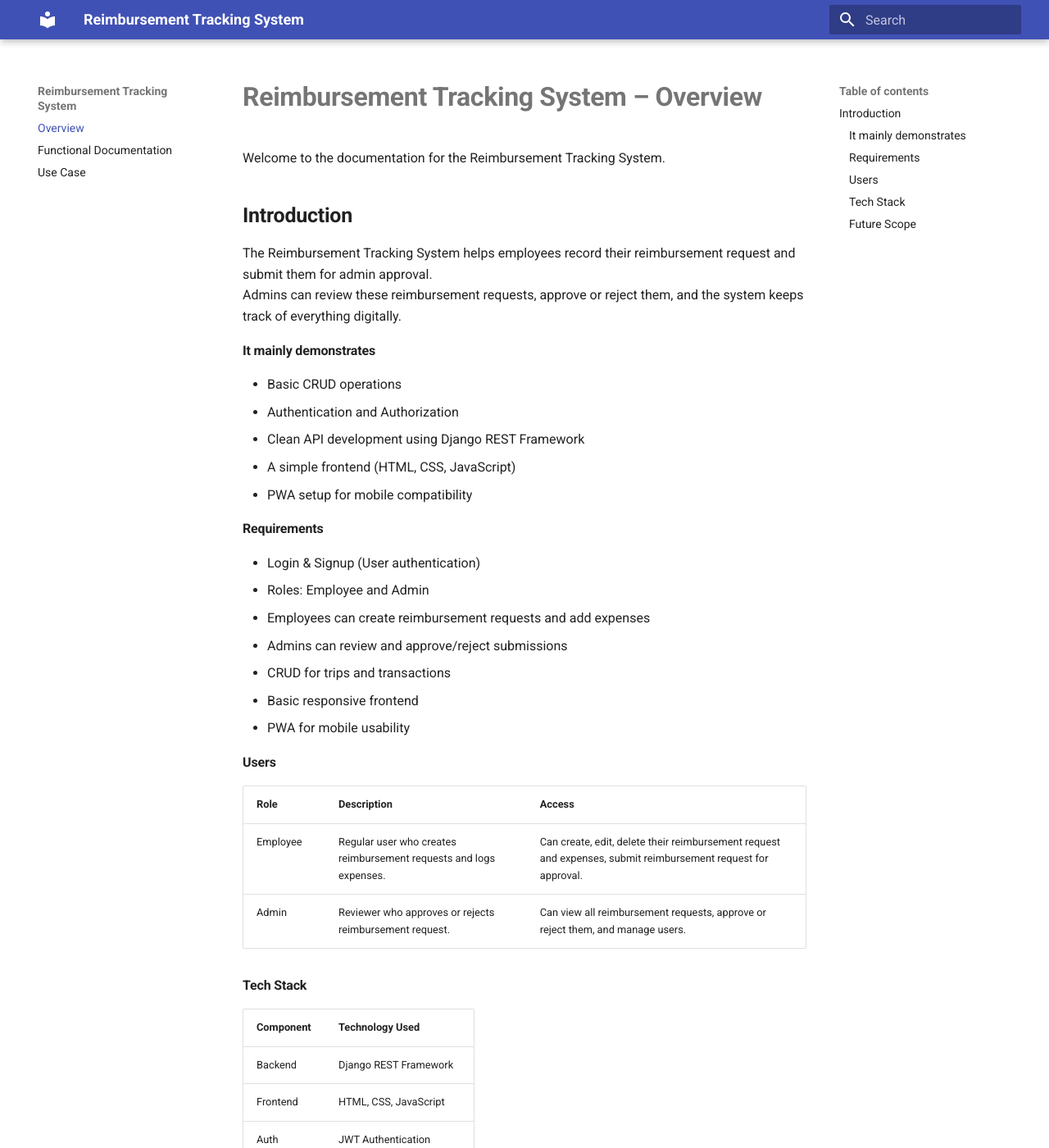
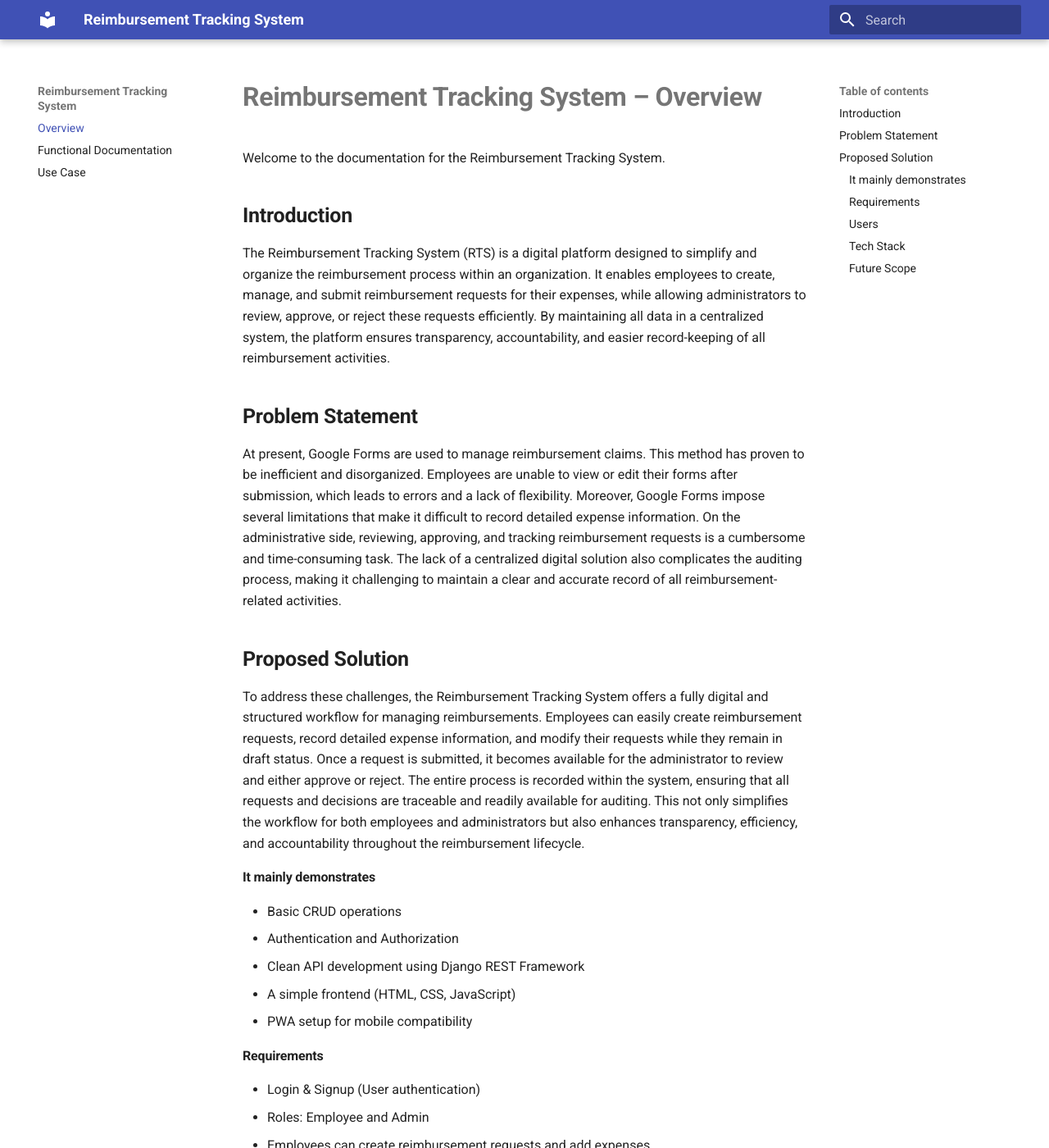
Before and after one commit to tanmayrathi-gkmit/reimbursement-tracking-system-doc, an MkDocs documentation site: the page built from docs/index.md, in a window 1280 px wide and 1400 px high. Shown: the whole window at 82% size. Built offline with MkDocs 1.6.1 and Material for MkDocs 9.7.7, drawn with Linux system fonts in a browser that asks for light colours; some of the changed text lies outside the part shown.

Commit message:
initial commit

```diff
--- a/docs/index.md
+++ b/docs/index.md
@@ -1,8 +1,13 @@
 # **Reimbursement Tracking System – Overview**
 Welcome to the documentation for the Reimbursement Tracking System.
 ## **Introduction**
-The Reimbursement Tracking System helps employees record their reimbursement request and submit them for admin approval.
-Admins can review these reimbursement requests, approve or reject them, and the system keeps track of everything digitally.
+The Reimbursement Tracking System (RTS) is a digital platform designed to simplify and organize the reimbursement process within an organization. It enables employees to create, manage, and submit reimbursement requests for their expenses, while allowing administrators to review, approve, or reject these requests efficiently. By maintaining all data in a centralized system, the platform ensures transparency, accountability, and easier record-keeping of all reimbursement activities.
+
+## **Problem Statement**
+At present, Google Forms are used to manage reimbursement claims. This method has proven to be inefficient and disorganized. Employees are unable to view or edit their forms after submission, which leads to errors and a lack of flexibility. Moreover, Google Forms impose several limitations that make it difficult to record detailed expense information. On the administrative side, reviewing, approving, and tracking reimbursement requests is a cumbersome and time-consuming task. The lack of a centralized digital solution also complicates the auditing process, making it challenging to maintain a clear and accurate record of all reimbursement-related activities.
+
+## **Proposed Solution**
+To address these challenges, the Reimbursement Tracking System offers a fully digital and structured workflow for managing reimbursements. Employees can easily create reimbursement requests, record detailed expense information, and modify their requests while they remain in draft status. Once a request is submitted, it becomes available for the administrator to review and either approve or reject. The entire process is recorded within the system, ensuring that all requests and decisions are traceable and readily available for auditing. This not only simplifies the workflow for both employees and administrators but also enhances transparency, efficiency, and accountability throughout the reimbursement lifecycle.
 
 #### **It mainly demonstrates**
 - Basic CRUD operations
@@ -39,8 +44,8 @@ Admins can review these reimbursement requests, approve or reject them, and the
 | PWA | Manifest + Service Worker |
 
 #### **Future Scope**
-- Add **email notifications** so that when an employee submits a reimbursement request, the admin gets an alert. Similarly, when the admin approves or rejects a request, an email notification is sent back to the employee.
-- Add a **receipt upload option** for employees when submitting expenses. These uploaded receipts can be stored securely using **AWS S3** for better scalability.
+- Implement email notifications to enhance communication between employees and admins. When an employee submits a reimbursement request, the admin will automatically receive an alert. Likewise, when the admin approves or rejects a request, the employee will be notified via email, ensuring timely updates and better workflow transparency.
+- Add an option for employees to upload supporting proofs or documents when submitting expenses. These files can be securely stored and managed using AWS S3, providing scalable storage, easy access, and improved auditing and verification capabilities.
 ---
 
 **Next:** [Functional Documentation](functional.md)
```
